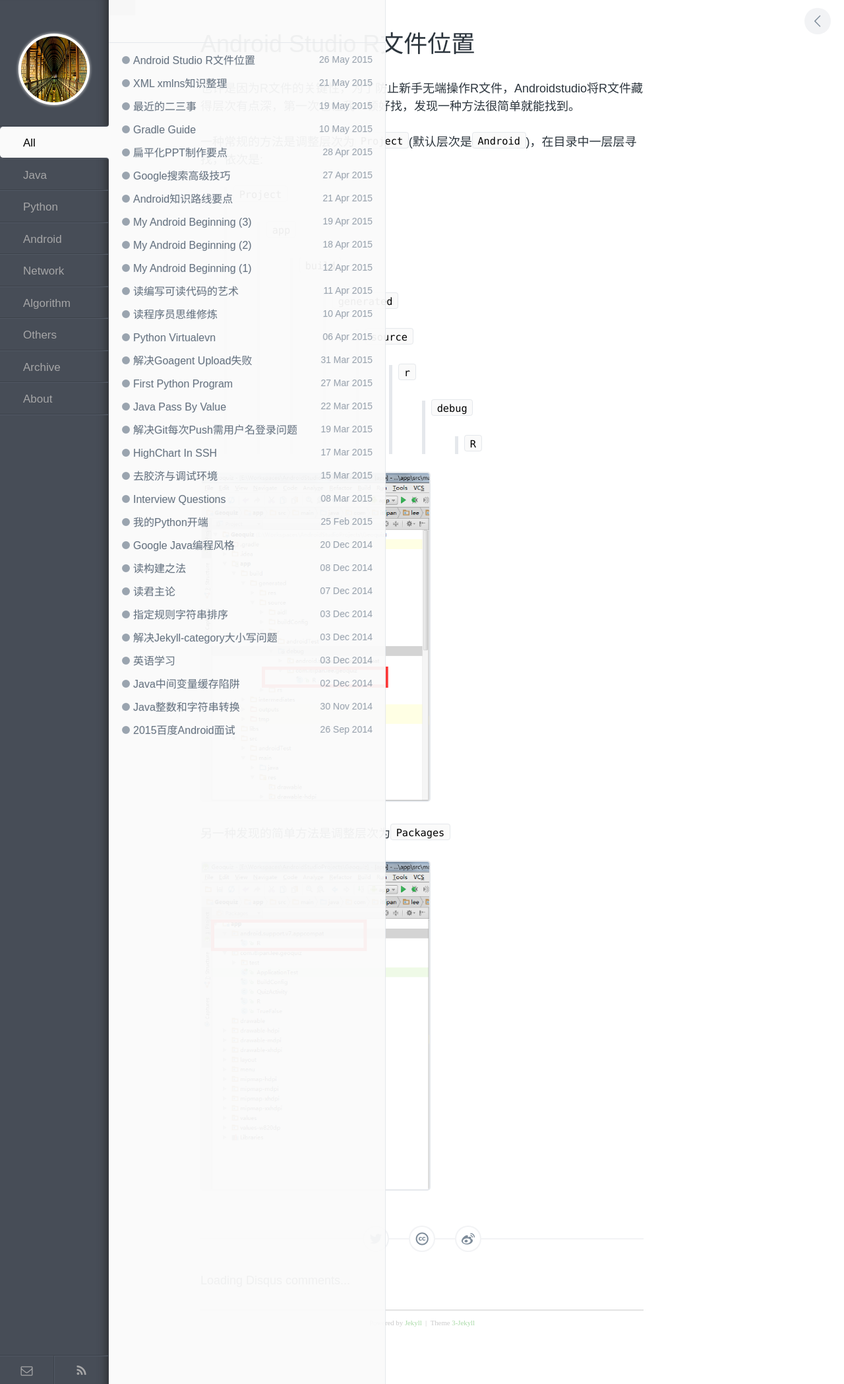
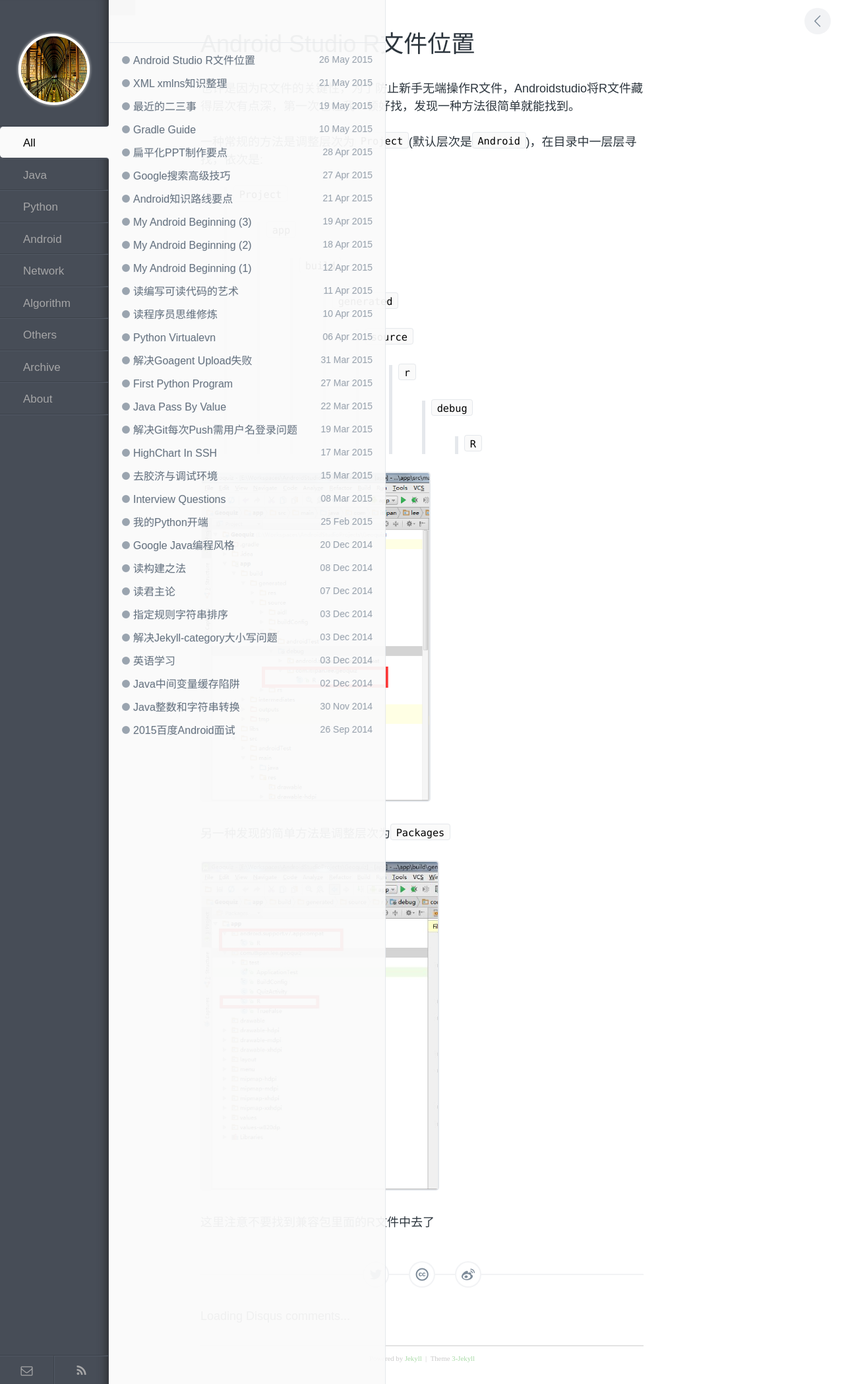
Before and after one commit to enlipan/enlipan.github.io, a Jekyll site: the page built from _posts/2015-5-26-Where-is-R-android.md, in a window 1280 px wide. Shown: the whole page at 66% size. Built offline with Jekyll 4.4.1, drawn with Linux system fonts in a browser that asks for light colours; comment, search, counter and statistics services are not loaded.

Commit message:
modify R;

```diff
--- a/_posts/2015-5-26-Where-is-R-android.md
+++ b/_posts/2015-5-26-Where-is-R-android.md
@@ -23,4 +23,7 @@
 
 另一种发现的简单方法是调整层次为`Packages`
 
-![效果图](/assets/img/20150526/packeges.png)
+![效果图](/assets/img/20150526/packeges.jpg)
+
+
+这里注意不要找到兼容包里面的R文件中去了
```
Also changed, not shown: assets/img/20150526/packeges.jpg (added), assets/img/20150526/packeges.png (deleted).
